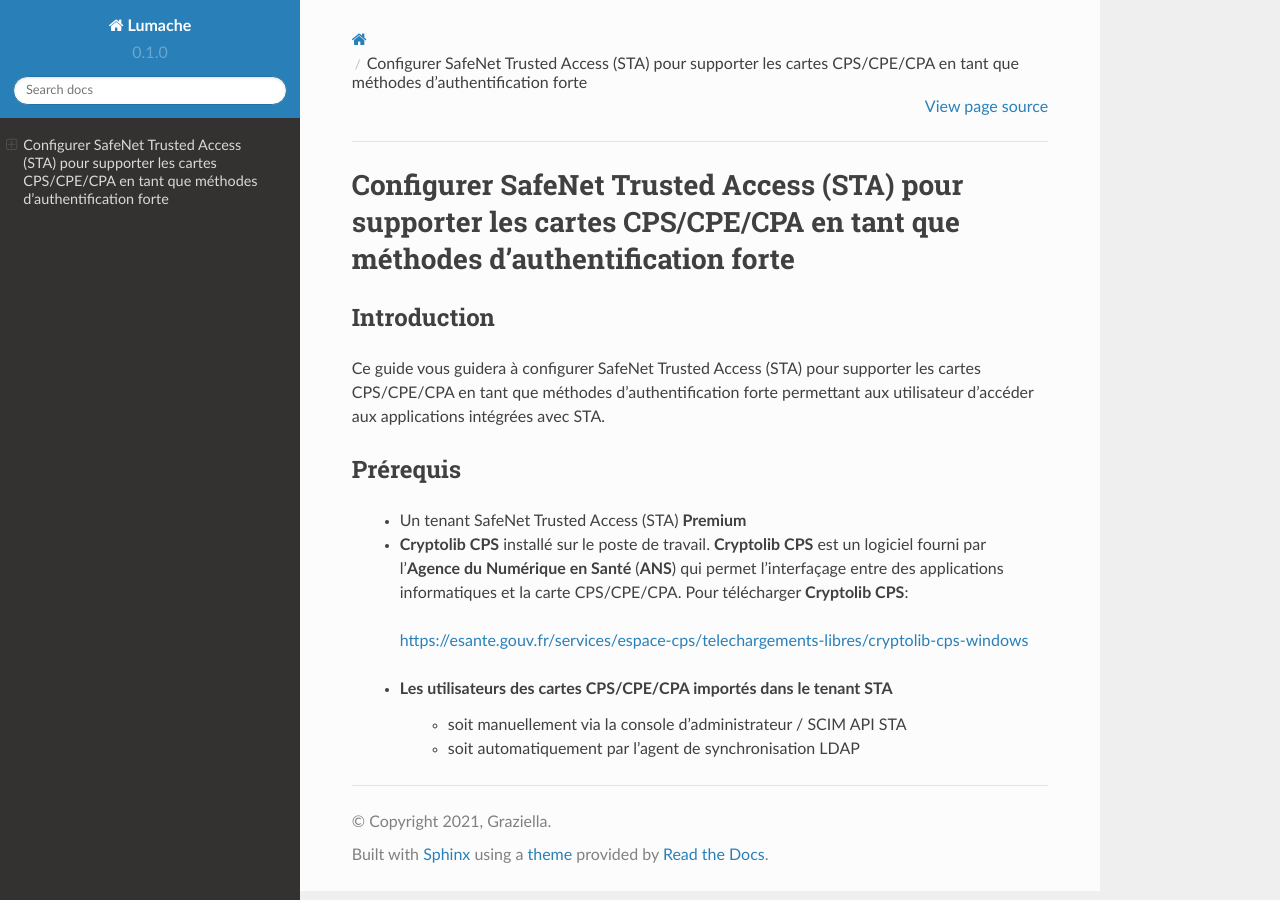
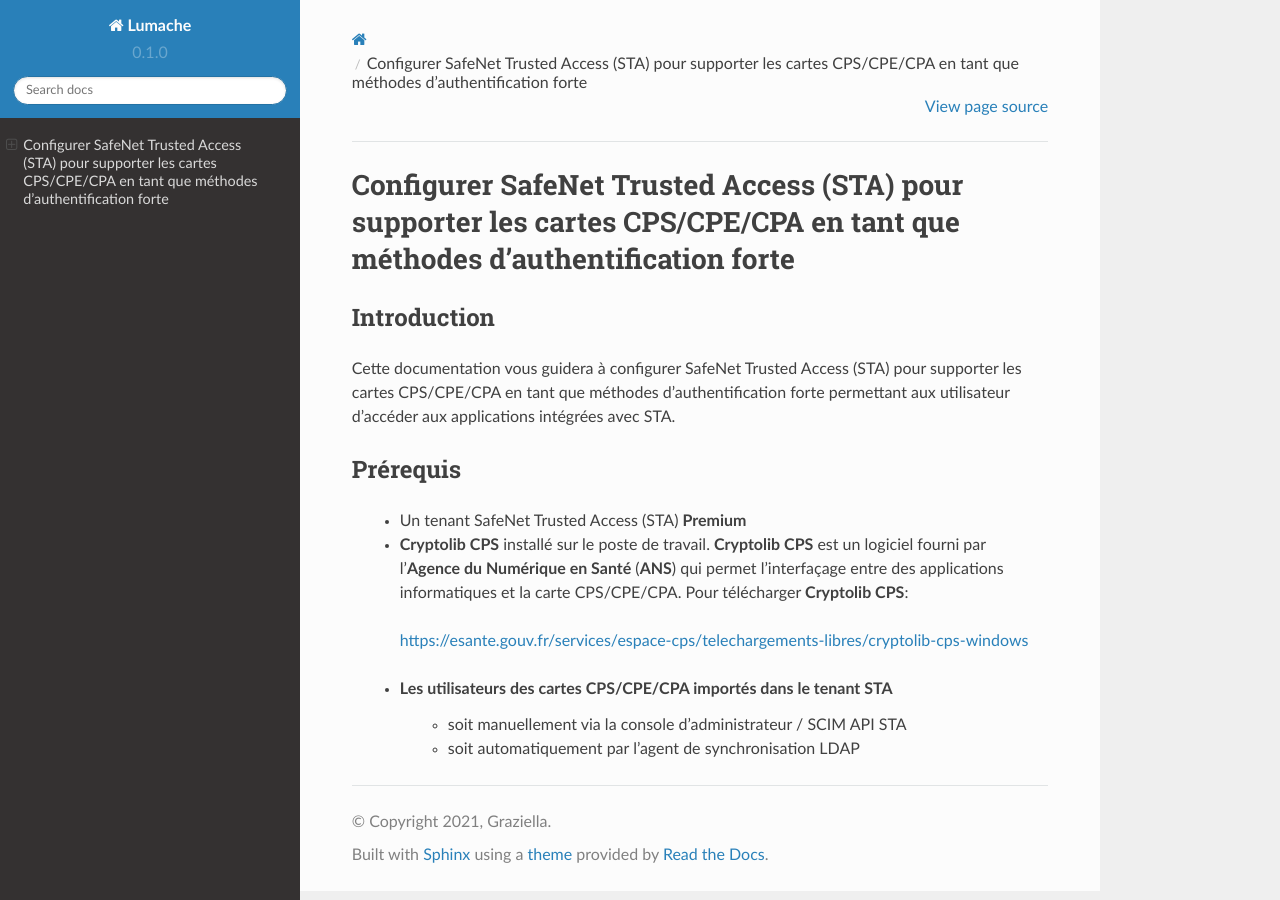
Before and after one commit to achailabs18/STA_CPS_integration, a Sphinx documentation site: the page built from docs/source/index.rst, in a window 1280 px wide. Built offline with Sphinx 7.4.7 and the Read the Docs theme 2.0.0, drawn with Linux system fonts in a browser that asks for light colours.

Commit message:
Update index.rst

```diff
--- a/docs/source/index.rst
+++ b/docs/source/index.rst
@@ -13,7 +13,7 @@
 Introduction
 ============
 
-Ce guide vous guidera à configurer SafeNet Trusted Access (STA) pour supporter les cartes CPS/CPE/CPA en tant que méthodes d'authentification forte permettant aux utilisateur d'accéder aux applications intégrées avec STA.
+Cette documentation vous guidera à configurer SafeNet Trusted Access (STA) pour supporter les cartes CPS/CPE/CPA en tant que méthodes d'authentification forte permettant aux utilisateur d'accéder aux applications intégrées avec STA.
 
 Prérequis
 =========
```
